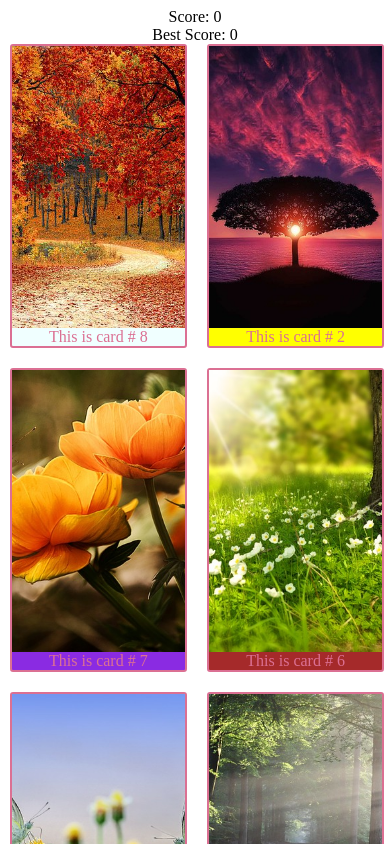
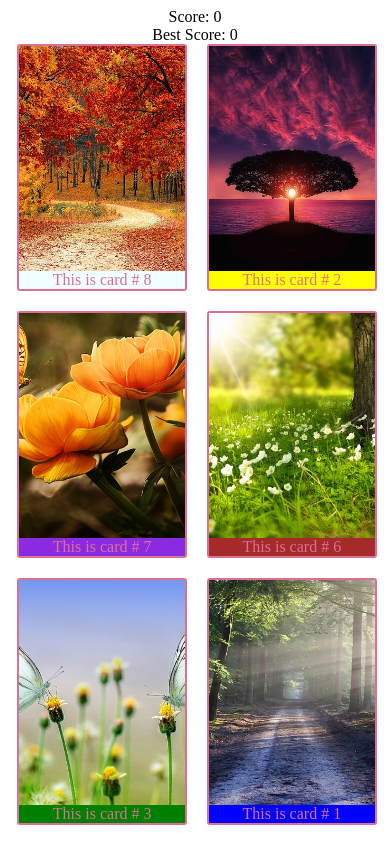
Before and after one commit to intGus/memory-game, a React (Vite) app: page / in a window 390 px wide. Shown: the top 844 px of the page. Built offline with nearby package versions, Linux system fonts and the light colour scheme.

Commit message:
Add a responsive grid layout

```diff
--- a/src/components/Card.jsx
+++ b/src/components/Card.jsx
@@ -14,6 +14,7 @@ const StyledCard = styled.div`
   cursor: pointer;
 `
 const StyledImg = styled.img`
+  aspect-ratio: 3/4;
   object-fit: cover;
   width: 100%;
   height: 100%;
--- a/src/components/Container.jsx
+++ b/src/components/Container.jsx
@@ -3,14 +3,12 @@ import styled from 'styled-components'
 const StyledGrid = styled.div`
   display: grid;
   grid-template-columns: repeat(auto-fit, minmax(150px, 1fr));
-  grid-auto-rows: 300px;
+  max-width: 900px;
   grid-gap: 1.50rem;
-  margin: 0;
-  padding: 0;
-  width: 95vw;
-
-
-
+  width: 95%;
+  @media (min-width: 901px) {
+    grid-template-columns: repeat(4, 1fr);
+  }
 `
 export default function Container ({ children }) {
   return (
```
